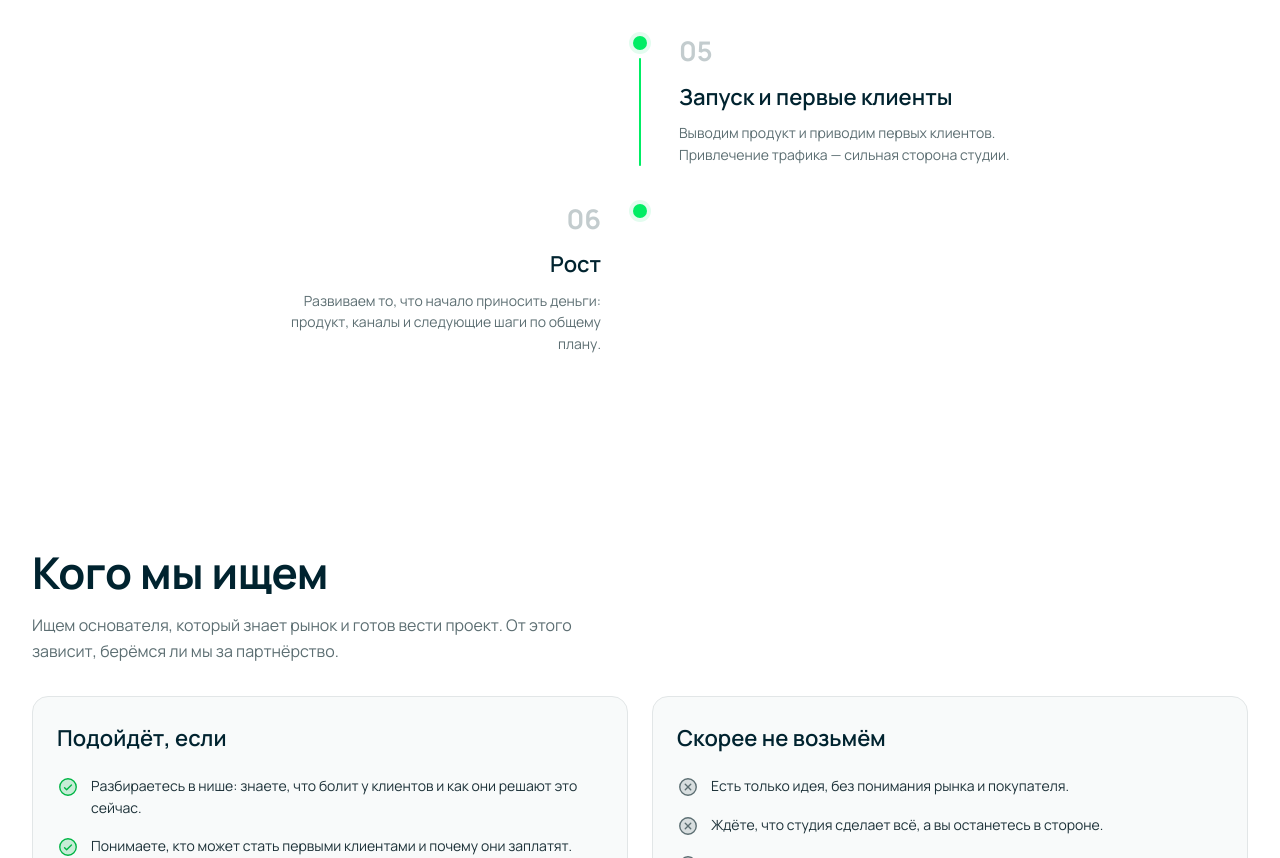
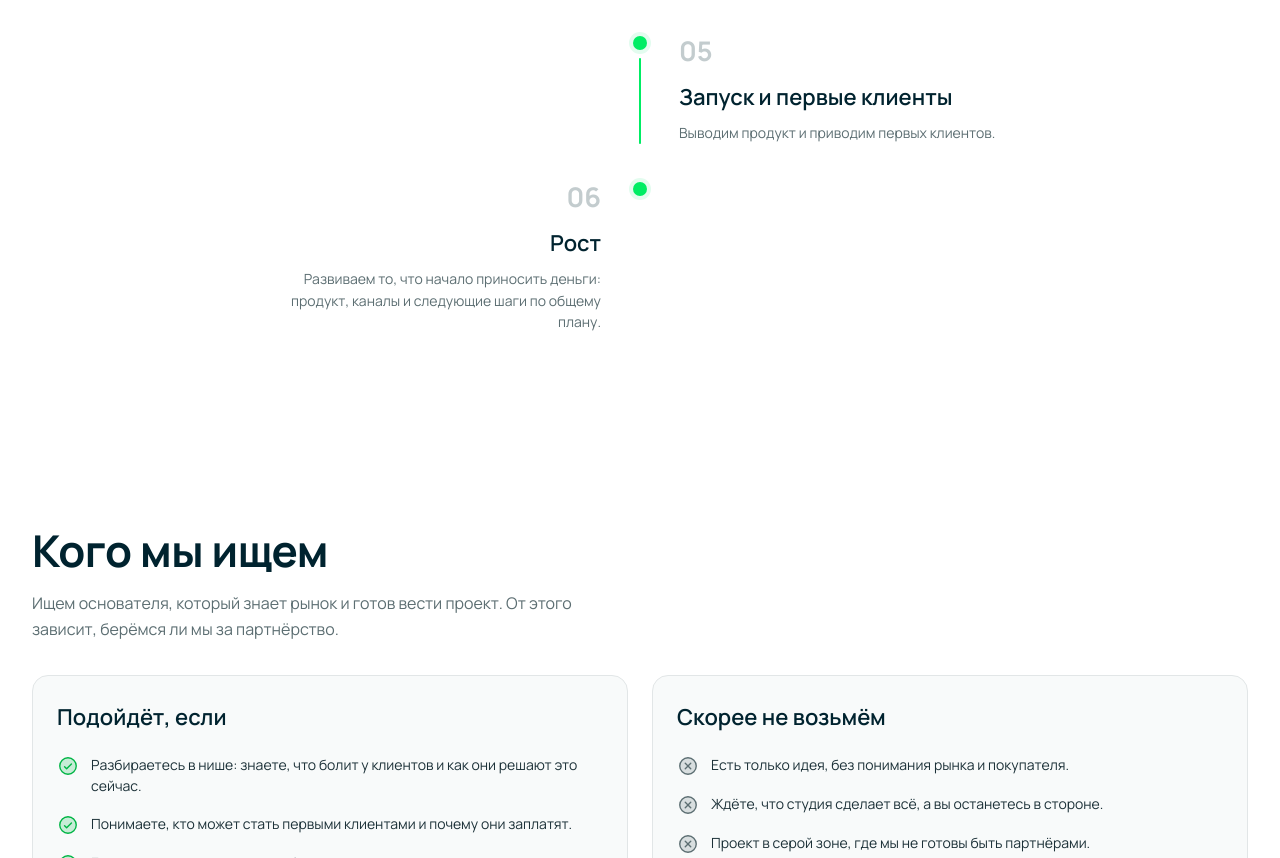
Before and after one commit to spitegod/axiom-studio-landing, a React (Vite) app: page / in a window 1280 px wide. Shown: the part 2993-3851 px from the top of the page. Built offline with nearby package versions, Linux system fonts and the light colour scheme.

Commit message:
Shorten the launch step description
The process step now says only that we ship the product and bring the first clients.

Co-authored-by: otwtz <otwtz@users.noreply.github.com>

```diff
--- a/src/data/process.ts
+++ b/src/data/process.ts
@@ -34,7 +34,7 @@ export const PROCESS_STEPS: ProcessStep[] = [
   {
     index: '05',
     title: 'Запуск и первые клиенты',
-    description: 'Выводим продукт и приводим первых клиентов. Привлечение трафика — сильная сторона студии.',
+    description: 'Выводим продукт и приводим первых клиентов.',
   },
   {
     index: '06',
```
